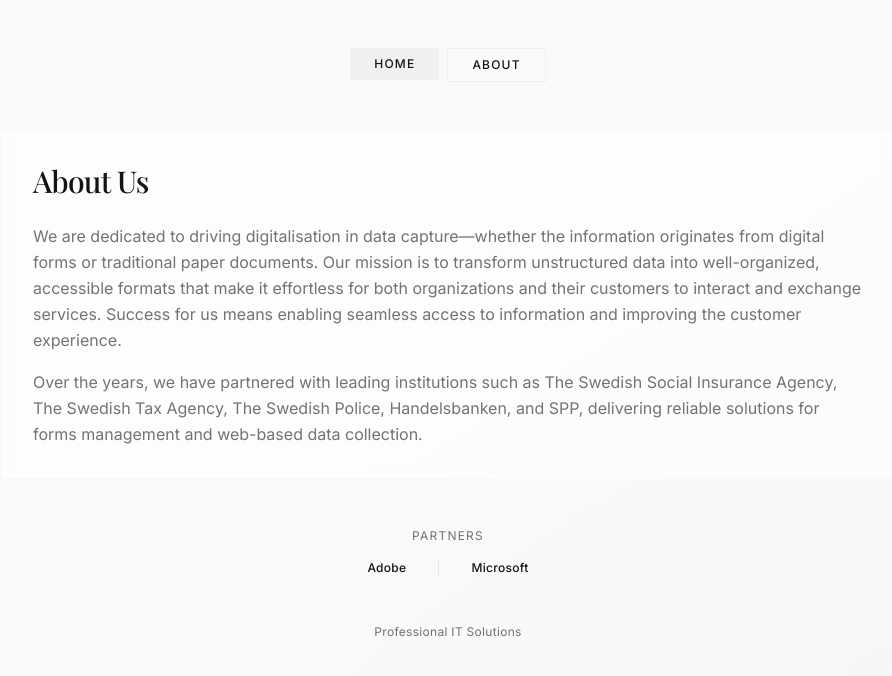
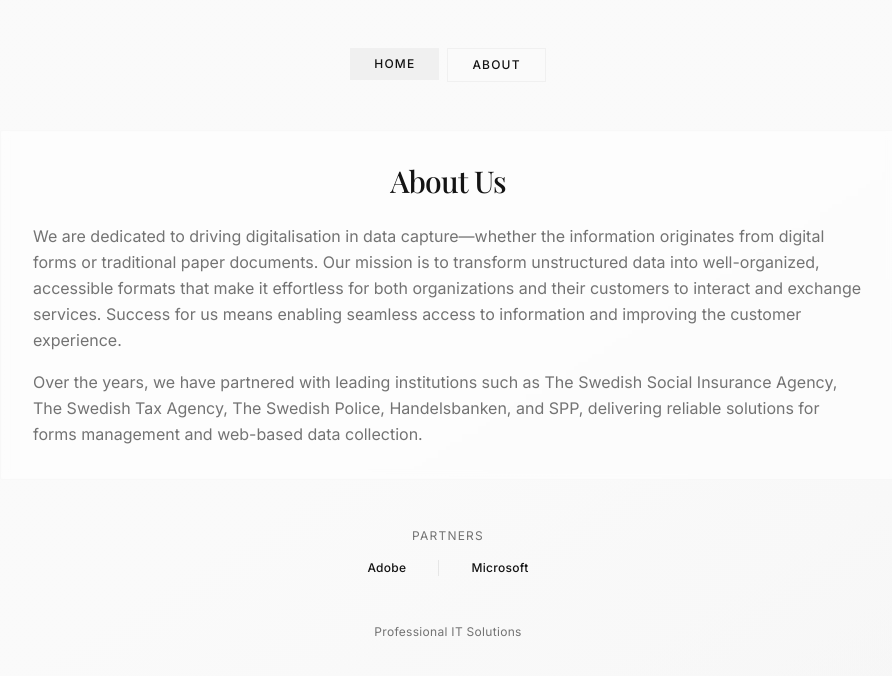
Before and after one commit to Maggoten/psyche-card-pivot, a React (Vite) app: page /about in a window 1280 px wide. Shown: the top 676 px of the page, without its empty margins (192-1084 px from the left). Built offline with nearby package versions, Linux system fonts and the light colour scheme; the HTML template or start-up script is replaced by a standard one.

Commit message:
Center headers on About page

```diff
--- a/src/pages/About.tsx
+++ b/src/pages/About.tsx
@@ -13,7 +13,7 @@ const About = () => {
       <section className="px-4 pb-8 md:pb-12">
         <div className="max-w-4xl mx-auto">
           <div className="bg-card/50 backdrop-blur-sm rounded-lg p-6 md:p-8 border border-border/20">
-            <h2 className="font-display text-2xl md:text-3xl font-medium tracking-tight text-foreground mb-6">
+            <h2 className="font-display text-2xl md:text-3xl font-medium tracking-tight text-foreground mb-6 text-center">
               About Us
             </h2>
             <div className="space-y-4 text-muted-foreground font-body leading-relaxed">
```
